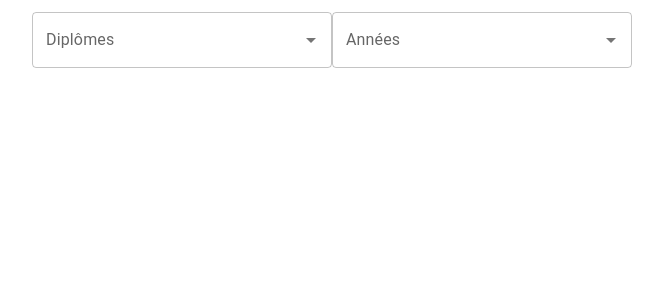
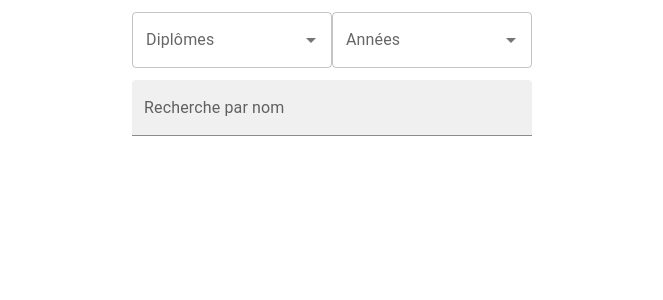
Before and after one commit to WildCodeSchool/2022-03-JS-Remote-404-Alumni-droit, a React (Vite) app in the folder frontend/: page / in a window 1280 px wide. Shown: the top 300 px of the page, without its empty margins (308-971 px from the left). Built offline with nearby package versions, Linux system fonts and the light colour scheme.

Commit message:
Added Searchfield for name

```diff
--- a/frontend/src/components/Filters.jsx
+++ b/frontend/src/components/Filters.jsx
@@ -17,12 +17,13 @@ const Years = [
 
 function Filters() {
   return (
+    <>
       <div className="flex justify-center m-3">
         <Autocomplete
           disablePortal
           id="combo-box-demo"
           options={Diplomes}
-        sx={{ width: 300 }}
+          sx={{ width: 200 }}
           renderInput={(params) => (
             <TextField {...params} label="Diplômes" color="primary" />
           )}
@@ -31,12 +32,21 @@ function Filters() {
           disablePortal
           id="combo-box-demo"
           options={Years}
-        sx={{ width: 300 }}
+          sx={{ width: 200 }}
           renderInput={(params) => (
             <TextField {...params} label="Années" color="primary" />
           )}
         />
       </div>
+      <div className="flex justify-center m-3">
+        <TextField
+          id="filled-basic"
+          label="Recherche par nom"
+          variant="filled"
+          sx={{ width: 400 }}
+        />
+      </div>
+    </>
   );
 }
 
```
Lines whose indentation alone changed are shown as unchanged.
